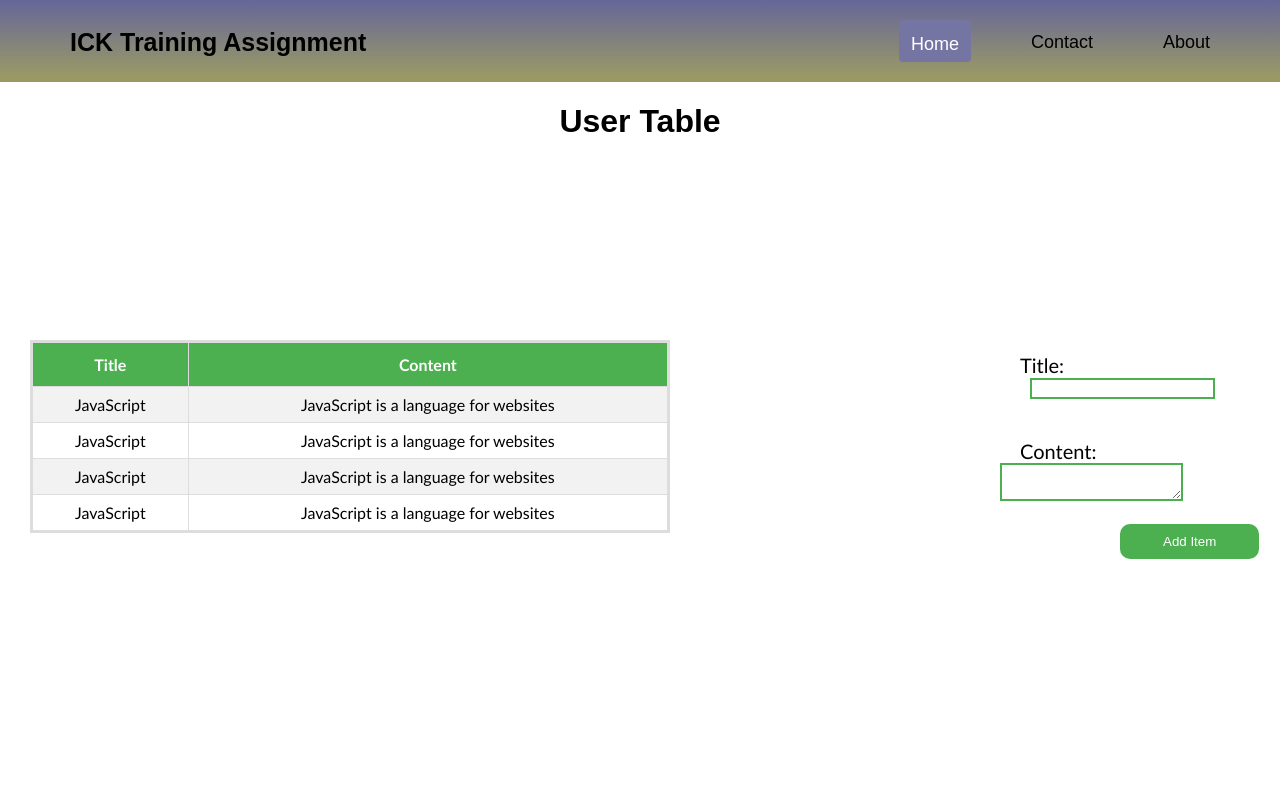
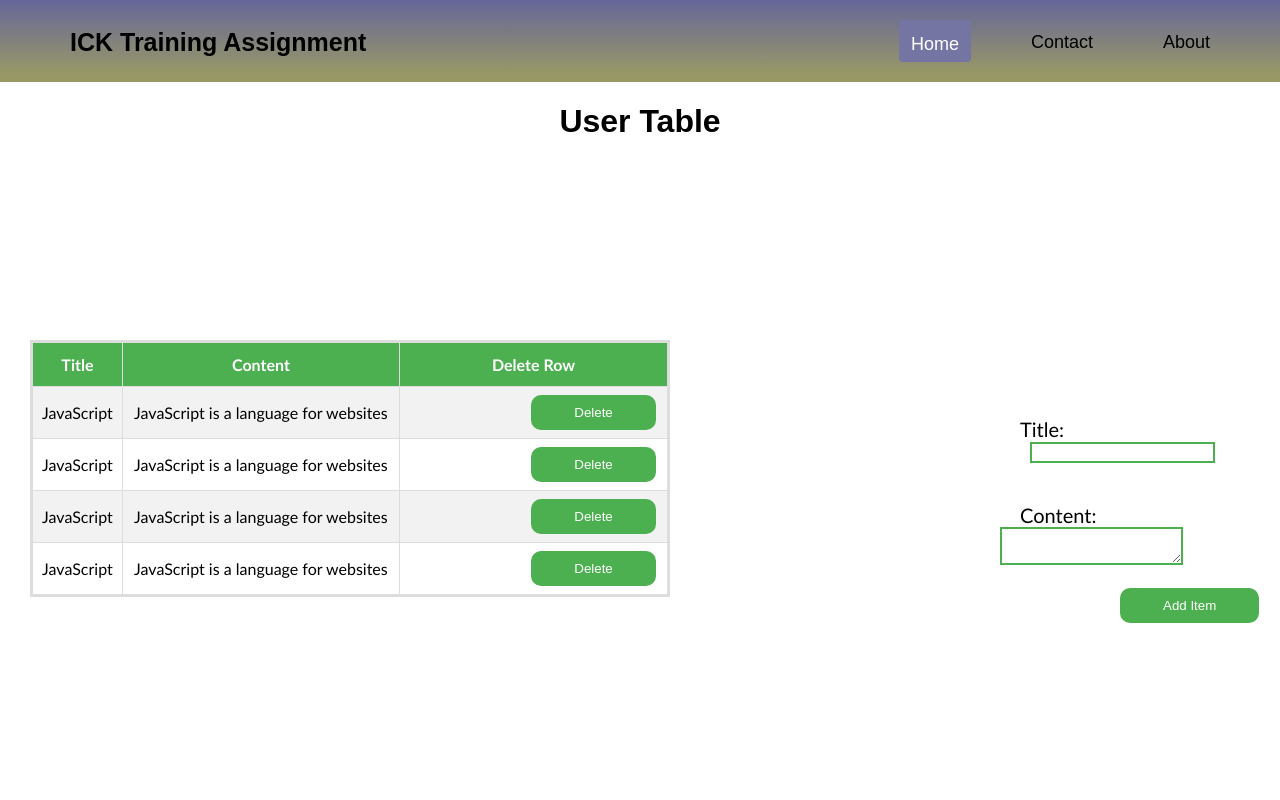
Before and after one commit to BleonaKonjuhi/ICK-final-assignment, a React (Create React App) app: page / in a window 1280 px wide. Shown: the top 800 px of the page. Built offline with nearby package versions, Linux system fonts and the light colour scheme.

Commit message:
Validation for form input and textarea

```diff
--- a/src/components/Home.js
+++ b/src/components/Home.js
@@ -15,6 +15,16 @@ class Home extends Component {
 
   handleFormSubmit = (e) => {
     e.preventDefault();
+     if (!this.state.title || this.state.title.length < 2) {
+            alert('Field should not be empty or has less than 2 characters.')
+            return;
+        }
+        if (!this.state.content || this.state.content.length < 10) {
+          alert('Field should not be empty or has less than 2 characters.')
+          return;
+      }
+
+
 
     let items = [...this.state.items];
 
--- a/src/components/Table.js
+++ b/src/components/Table.js
@@ -17,6 +17,7 @@ class Table extends React.Component {
             // this.renderTableHeader=this.renderTableHeader.bind(this);
 
     }
+
     renderTableData() {
         return this.state.items.map((items, index) => {
            const { title, content } = items //destructuring
@@ -25,17 +26,13 @@ class Table extends React.Component {
 
                  <td>{title}</td>
                  <td>{content}</td>
+                 <td><button>Delete </button></td>
 
               </tr>
            )
         })
      }
-    //  renderTableHeader() {
-    //     let header = Object.keys(this.state.items[0])
-    //     return header.map((key, index) => {
-    //        return <th key={index}>{key.toUpperCase()}</th>
-    //     })
-    //  }
+
   render() {
     const items = this.props.items;
     return (
@@ -46,6 +43,7 @@ class Table extends React.Component {
             <tr>
               <th>Title</th>
               <th>Content</th>
+              <th>Delete Row</th>
 
             </tr>
             {/* <tr>{this.renderTableHeader()}</tr> */}
@@ -55,6 +53,8 @@ class Table extends React.Component {
                 <tr>
                   <td>{item.title}</td>
                   <td>{item.content}</td>
+                  <td><button >Delete </button></td>
+
                 </tr>
               );
             })}
--- a/src/style.css
+++ b/src/style.css
@@ -180,6 +180,7 @@ button {
 button:hover{
   background-color: white;
   color: #4CAF50;
+
 }
 
 label {
```
Also changed, not shown: 1 other file (tests, documents, lock files or other folders).
